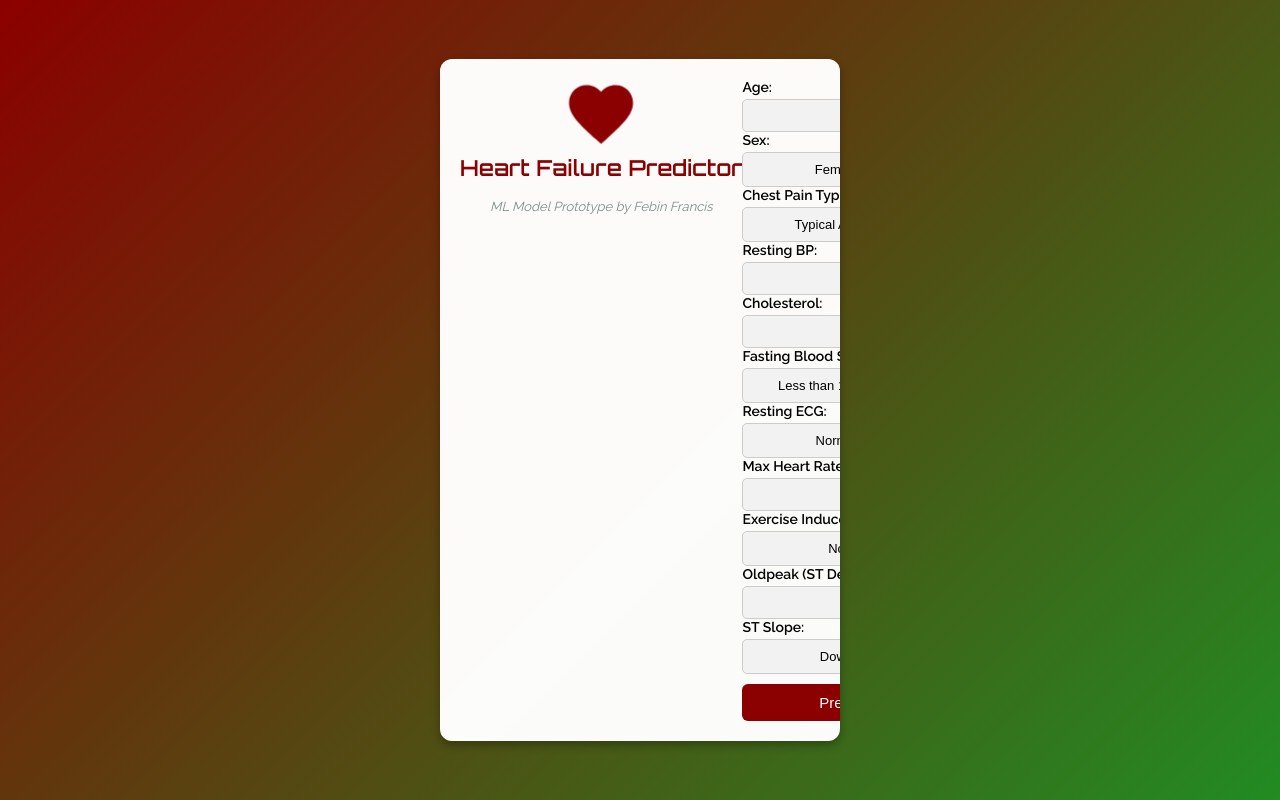
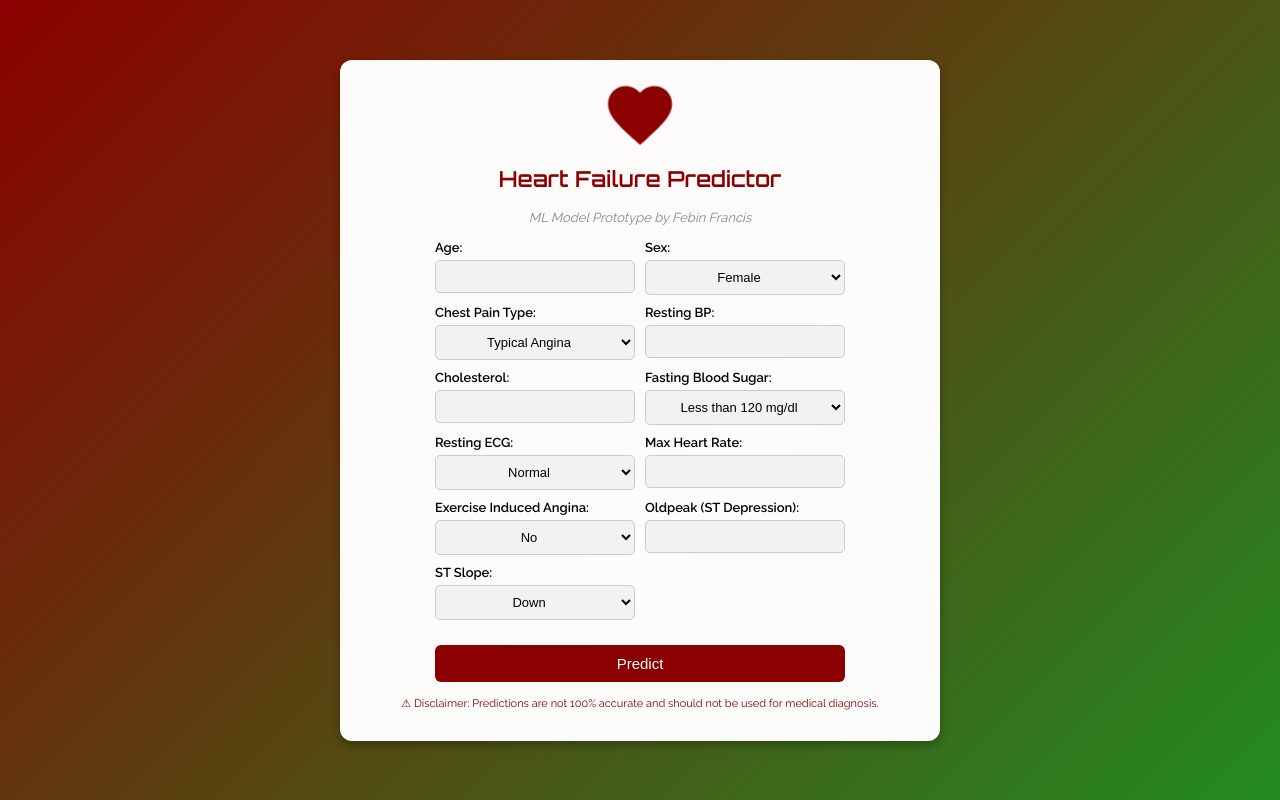
Before and after one commit to francisfebin/HeartFailure_App, a Flask app: page / in a window 1280 px wide. Run offline with Flask 3, Linux system fonts and the light colour scheme; parts of the project's set-up code (start-up, migrations or seed data) failed here and were passed over.

Commit message:
ui changes 3

```diff
--- a/templates/home.html
+++ b/templates/home.html
@@ -20,7 +20,7 @@
 
         .container {
             width: 90%;
-            max-width: 400px;
+            max-width: 600px; /* Adjusted width */
             background: rgba(255, 255, 255, 0.98);
             padding: 20px;
             border-radius: 12px;
@@ -28,9 +28,7 @@
             text-align: center;
             display: flex;
             flex-direction: column;
-            flex-wrap: wrap;
-            height: auto;
-            max-height: 90vh;
+            align-items: center;
             box-sizing: border-box;
             overflow: hidden;
         }
@@ -38,6 +36,7 @@
         .logo-container {
             display: flex;
             justify-content: center;
+            margin-bottom: 10px;
         }
 
         .logo {
@@ -63,24 +62,35 @@
         .subheading {
             font-size: 13px;
             color: #7f8c8d;
-            margin-bottom: 10px;
+            margin-bottom: 15px;
             font-style: italic;
+        }
+
+        .form-grid {
+            display: grid;
+            grid-template-columns: 1fr; /* Single column by default */
+            gap: 10px; /* Spacing between fields */
+            width: 100%;
+        }
+
+        .form-group {
+            display: flex;
+            flex-direction: column;
+            align-items: flex-start;
         }
 
         label {
             font-weight: bold;
-            text-align: left;
-            font-size: 14px;
-            display: block;
+            font-size: 13px; /* Smaller font size */
+            margin-bottom: 5px;
         }
 
         input, select {
             width: 100%;
             padding: 8px;
-            margin-top: 4px;
             border: 1px solid #ccc;
             border-radius: 5px;
-            font-size: 13px;
+            font-size: 13px; /* Smaller font size */
             background-color: #f2f2f2;
             text-align: center;
             box-sizing: border-box;
@@ -96,7 +106,7 @@
             font-size: 15px;
             cursor: pointer;
             transition: 0.3s;
-            margin-top: 10px;
+            margin-top: 15px;
         }
 
         button:hover {
@@ -104,7 +114,7 @@
         }
 
         .prediction {
-            margin-top: 10px;
+            margin-top: 15px;
             font-size: 15px;
             font-weight: bold;
             color: #8B0000;
@@ -125,10 +135,33 @@
         }
 
         .disclaimer {
-            font-size: 12px;
+            font-size: 11px; /* Smaller font size */
             color: #8B0000;
             word-wrap: break-word;
-            margin-top: auto;
+            margin-top: 15px;
+        }
+
+        /* Media query for 2-column layout on larger screens */
+        @media (min-width: 600px) {
+            .form-grid {
+                grid-template-columns: 1fr 1fr; /* 2-column layout */
+            }
+            .form-group:nth-child(odd) {
+                grid-column: 1; /* Place odd fields in the first column */
+            }
+            .form-group:nth-child(even) {
+                grid-column: 2; /* Place even fields in the second column */
+            }
+            /* Center the last field (ST_Slope) */
+            .form-group:last-child {
+                grid-column: 1 / -1; /* Span across all columns */
+                display: flex;
+                align-items: center; /* Center align the field */
+                justify-content: center; /* Center horizontally */
+            }
+            button, .prediction, .disclaimer {
+                grid-column: span 2; /* Span both columns */
+            }
         }
     </style>
 </head>
@@ -145,15 +178,19 @@
         <p class="subheading">ML Model Prototype by Febin Francis</p>
 
         <form action="/predict" method="post">
+            <div class="form-grid">
+                <div class="form-group">
                     <label>Age:</label>
                     <input type="number" name="Age" required>
-
+                </div>
+                <div class="form-group">
                     <label>Sex:</label>
                     <select name="Sex">
                         <option value="0">Female</option>
                         <option value="1">Male</option>
                     </select>
-
+                </div>
+                <div class="form-group">
                     <label>Chest Pain Type:</label>
                     <select name="ChestPainType">
                         <option value="0">Typical Angina</option>
@@ -161,46 +198,55 @@
                         <option value="2">Non-Anginal Pain</option>
                         <option value="3">Asymptomatic</option>
                     </select>
-
+                </div>
+                <div class="form-group">
                     <label>Resting BP:</label>
                     <input type="number" name="RestingBP" required>
-
+                </div>
+                <div class="form-group">
                     <label>Cholesterol:</label>
                     <input type="number" name="Cholesterol" required>
-
+                </div>
+                <div class="form-group">
                     <label>Fasting Blood Sugar:</label>
                     <select name="FastingBS">
                         <option value="0">Less than 120 mg/dl</option>
                         <option value="1">Greater than 120 mg/dl</option>
                     </select>
-
+                </div>
+                <div class="form-group">
                     <label>Resting ECG:</label>
                     <select name="RestingECG">
                         <option value="0">Normal</option>
                         <option value="1">ST-T Wave Abnormality</option>
                         <option value="2">Left Ventricular Hypertrophy</option>
                     </select>
-
+                </div>
+                <div class="form-group">
                     <label>Max Heart Rate:</label>
                     <input type="number" name="MaxHR" required>
-
+                </div>
+                <div class="form-group">
                     <label>Exercise Induced Angina:</label>
                     <select name="ExerciseAngina">
                         <option value="0">No</option>
                         <option value="1">Yes</option>
                     </select>
-
+                </div>
+                <div class="form-group">
                     <label>Oldpeak (ST Depression):</label>
                     <input type="number" step="0.1" name="Oldpeak" required>
-
+                </div>
+                <div class="form-group">
                     <label>ST Slope:</label>
                     <select name="ST_Slope">
                         <option value="0">Down</option>
                         <option value="1">Flat</option>
                         <option value="2">Up</option>
                     </select>
-
+                </div>
                 <button type="submit">Predict</button>
+            </div>
         </form>
 
         {% if prediction_text %}
```
Lines whose indentation alone changed are shown as unchanged.
